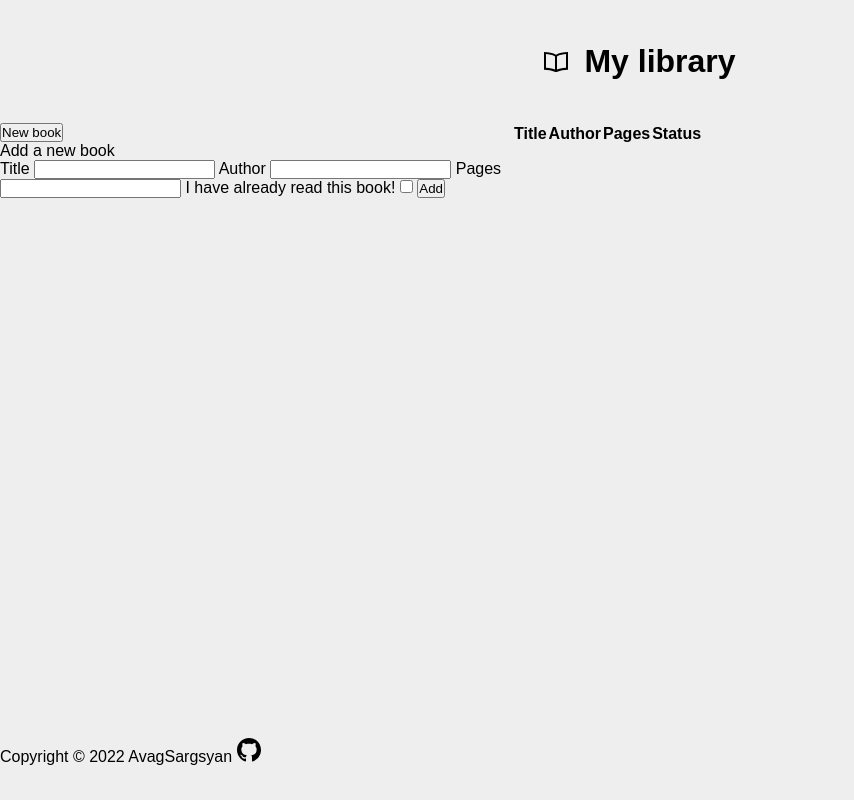
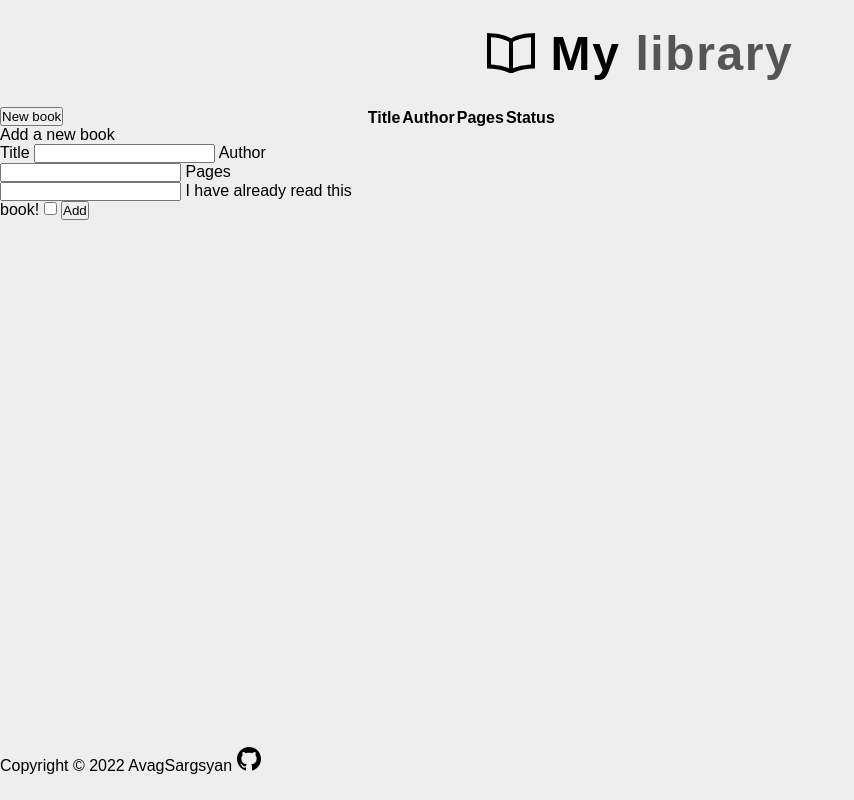
Before and after one commit to AvagSargsyan/Library, a plain HTML site: page index.html in a window 1280 px wide. Shown: the whole page, without its empty margins (0-854 px from the left). Drawn offline with Linux system fonts and the light colour scheme.

Commit message:
Finish styling of header section

```diff
--- a/index.html
+++ b/index.html
@@ -11,7 +11,7 @@
 <body>
     <div class="wrapper">
         <div class="header">
-            <svg xmlns="http://www.w3.org/2000/svg" width="24" height="24" viewBox="0 0 24 24"><path d="M12 4.707c-2.938-1.83-7.416-2.567-12-2.707v17.714c3.937.12 7.795.681 10.667 1.995.846.388 1.817.388 2.667 0 2.872-1.314 6.729-1.875 10.666-1.995v-17.714c-4.584.14-9.062.877-12 2.707zm-10 13.104v-13.704c5.157.389 7.527 1.463 9 2.334v13.168c-1.525-.546-4.716-1.505-9-1.798zm20 0c-4.283.293-7.475 1.252-9 1.799v-13.171c1.453-.861 3.83-1.942 9-2.332v13.704z"/></svg>
+            <svg class="logo" xmlns="http://www.w3.org/2000/svg" viewBox="0 0 24 24"><path d="M12 4.707c-2.938-1.83-7.416-2.567-12-2.707v17.714c3.937.12 7.795.681 10.667 1.995.846.388 1.817.388 2.667 0 2.872-1.314 6.729-1.875 10.666-1.995v-17.714c-4.584.14-9.062.877-12 2.707zm-10 13.104v-13.704c5.157.389 7.527 1.463 9 2.334v13.168c-1.525-.546-4.716-1.505-9-1.798zm20 0c-4.283.293-7.475 1.252-9 1.799v-13.171c1.453-.861 3.83-1.942 9-2.332v13.704z"/></svg>
             <h1 class="title">My <span>library</span></h1>
         </div>
         <div class="sidebar">
--- a/style.css
+++ b/style.css
@@ -14,7 +14,7 @@ body {
     height: 100%;
     width: 100%;
     display: grid;
-    grid-template: 2fr 10fr 1fr / 2fr 3fr;
+    grid-template: 2fr 12fr 1fr / 2fr 5fr;
     grid-template-areas:
     "header header"
     "sidebar main"
@@ -23,7 +23,6 @@ body {
 
 /* header-start */
 .header {
-    /* width: 100%; */
     grid-area: header;
     text-align: center;
     display: flex;
@@ -32,7 +31,19 @@ body {
     gap: 1rem;
 }
 
+.header .logo {
+    height: 3rem;
+    height: 3rem;
+}
 
+.header .title {
+    font-size: 3rem;
+    letter-spacing: .1rem;
+}
+
+.header span {
+    color: #555;
+}
 /* header-end */
 .sidebar {
     grid-area: sidebar;
```
